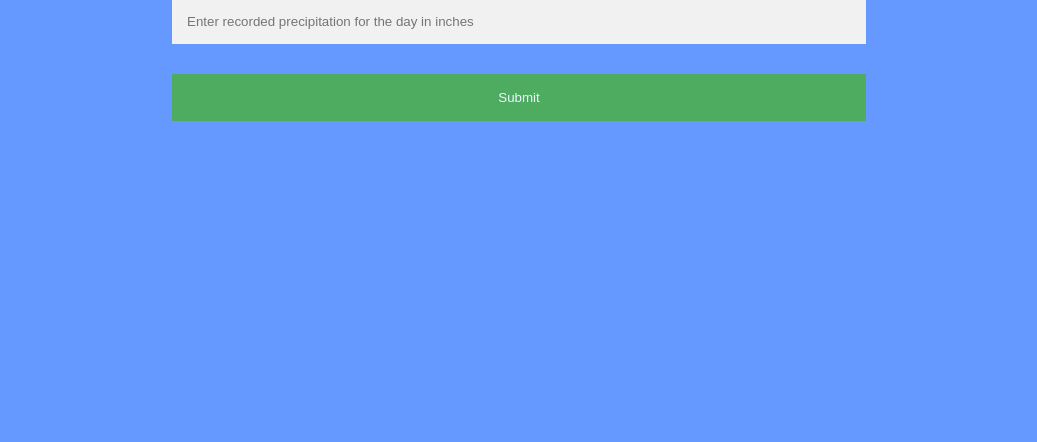
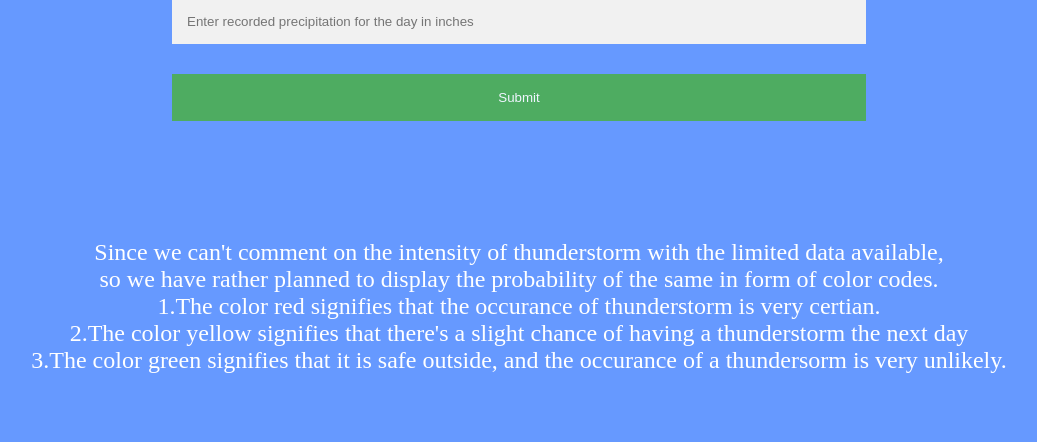
Before and after one commit to taapasX28/Codefundoo_project, a Flask app: page / in a window 1280 px wide. Shown: the part 2020-2462 px from the top of the page, without its empty margins (121-1158 px from the left). Before the commit the page ends 2141 px from the top, so only its background shows below. Run offline with Flask 2, Linux system fonts and the light colour scheme.

Commit message:
pre-final

```diff
--- a/templates/my-form.html
+++ b/templates/my-form.html
@@ -137,5 +137,6 @@ Thunderstorm Predictor</h1>
     <input type="submit" class="registerbtn">
 </div>
 </form>
+<div align="center" style="font-size: 150%; color:white; padding:60px">Since we can't comment on the intensity of thunderstorm with the limited data available,<br> so we have rather planned to display the probability of the same in form of color codes.<br>1.The color red signifies that the occurance of thunderstorm is very certian.<br>2.The color yellow signifies that there's a slight chance of having a thunderstorm the next day<br>3.The color green signifies that it is safe outside, and the occurance of a thundersorm is very unlikely.</div>
 </body>
 </html>
```
